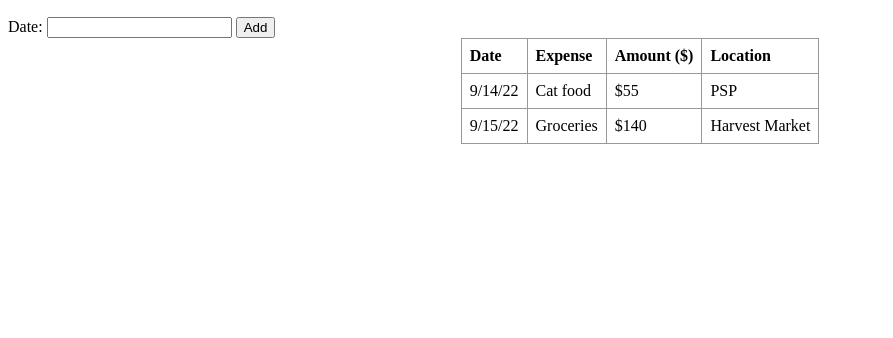
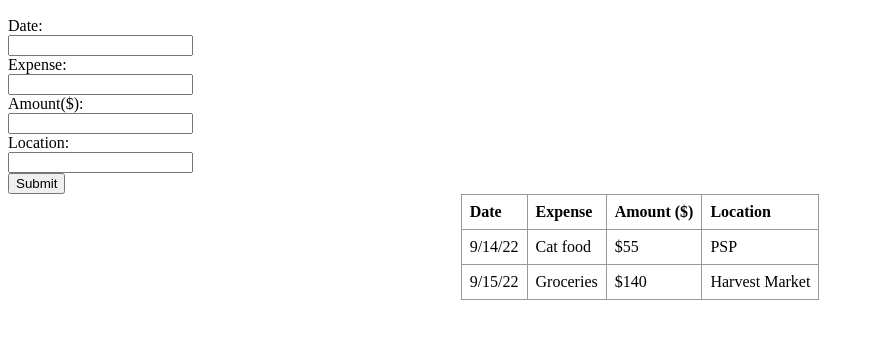
Before and after one commit to rmuchow95/expenseTrackerApp, a plain HTML site: page index.html in a window 1280 px wide. Shown: the part 110-448 px from the top of the page, without its empty margins (0-893 px from the left). Drawn offline with Linux system fonts and the light colour scheme.

Commit message:
Form for data entry

```diff
--- a/index.html
+++ b/index.html
@@ -10,9 +10,16 @@
     <h2 class="title">Add a new expense:</h2>
   </div>
   <div class="main-container">
-    <form id="dateEntry">
-      Date: <input type="text" />
-      <input type="submit" id="submit" value="Add" />
+    <form id="textEntry">
+      <label for="date">Date:</label><br>
+      <input type="text" id="date" name="date"><br>
+      <label for="expense">Expense:</label><br>
+      <input type="text" id="expense" name="expense"><br>
+      <label for="amount">Amount($):</label><br>
+      <input type="text" id="amount" name="amount"><br>
+      <label for="location">Location:</label><br>
+      <input type="text" id="location" name="location"><br>
+      <input type="submit" id="submit" value="Submit" />
     </form>
   </div>
 </body>
```
